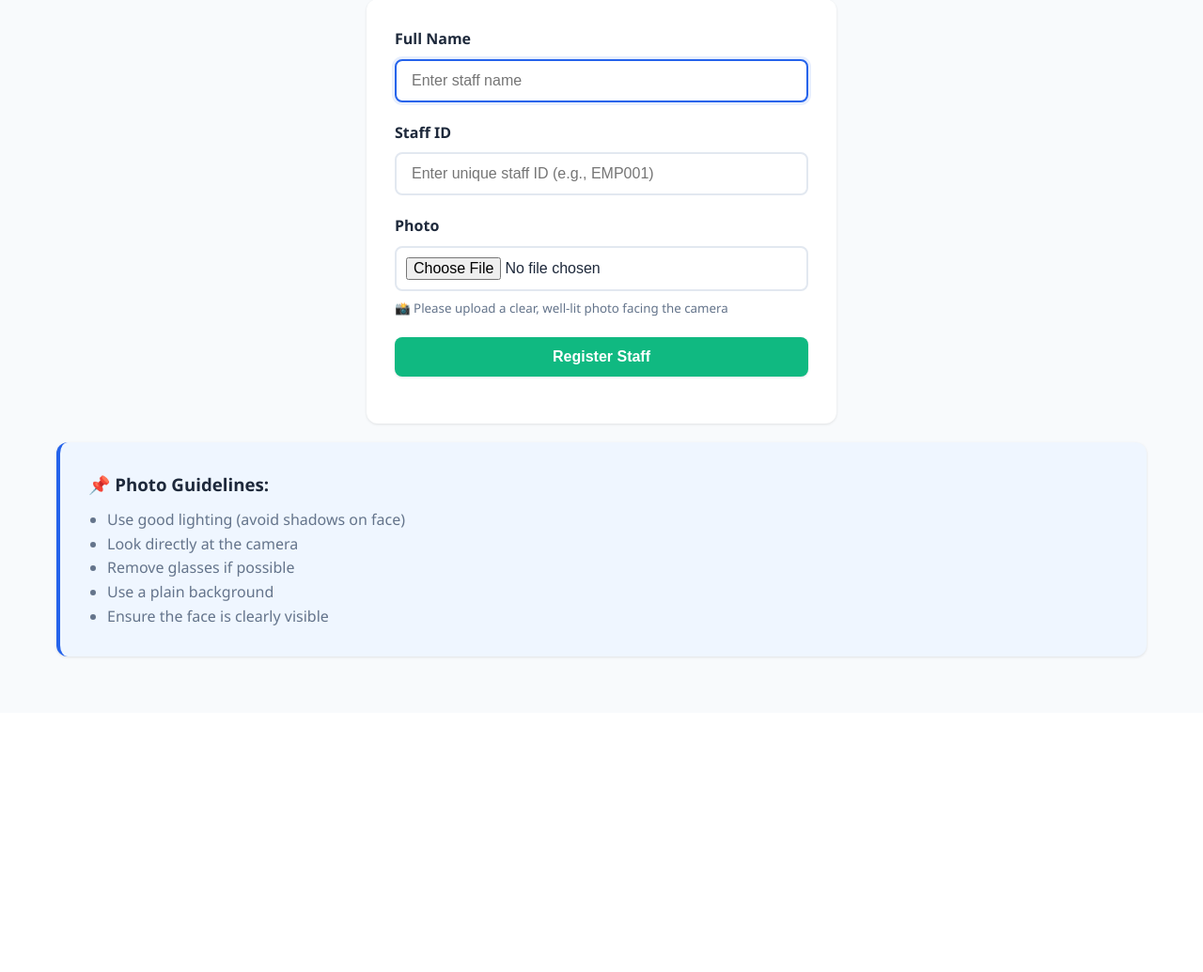
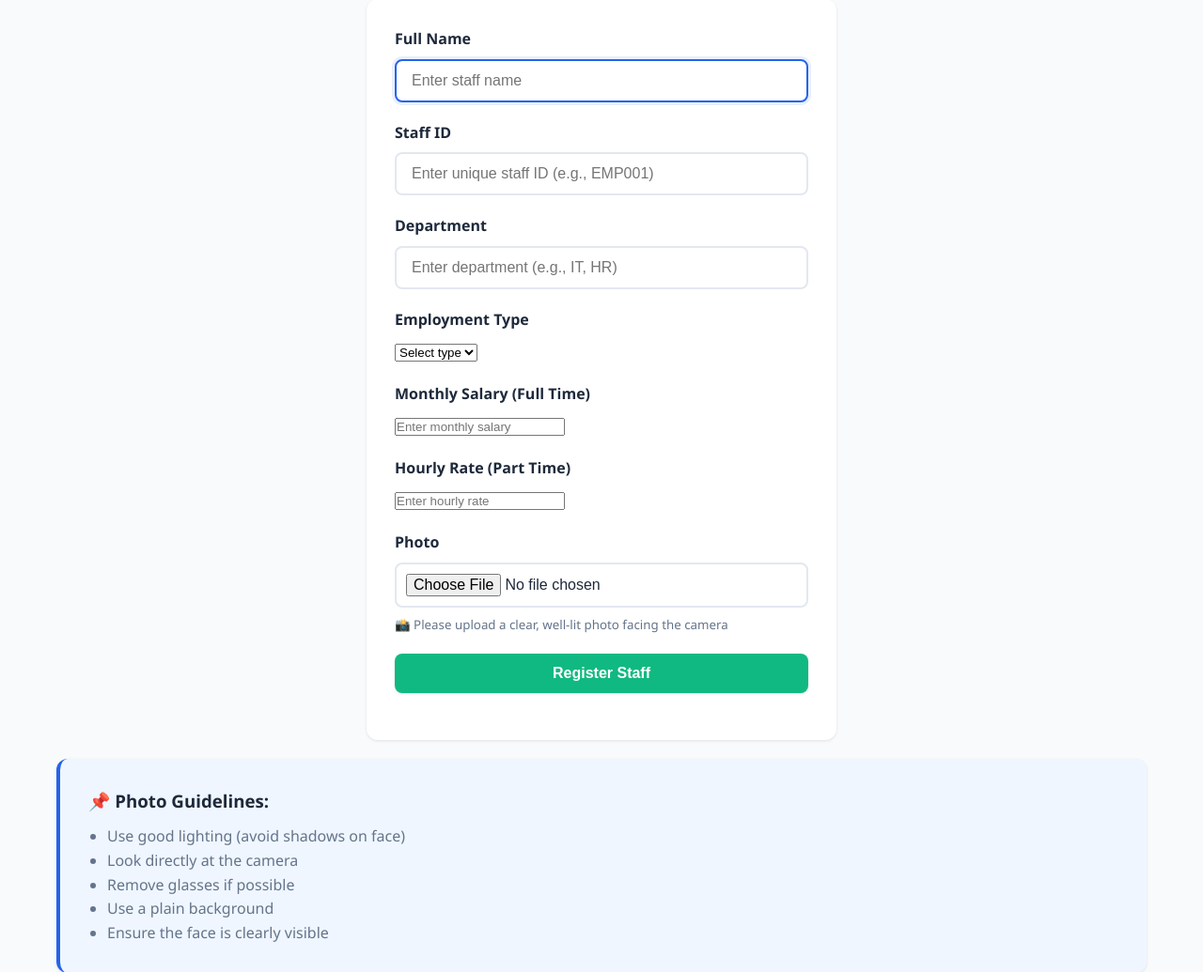
Before and after one commit to chengwei1130/attendance-monitoring-system, a Flask app: page /register in a window 1280 px wide. Shown: the part 269-1304 px from the top of the page at 94% size. Before the commit the page ends 970 px from the top, so only its background shows below. Run offline with Flask 3, Linux system fonts and the light colour scheme; the visitor is signed in with stand-in values (Sample User, id 1).

Commit message:
updated AMS: add department, employee type and salary

```diff
--- a/app.py
+++ b/app.py
@@ -57,34 +57,54 @@ def login_required(f):
 @app.route('/register', methods=['GET', 'POST'])
 @login_required
 def register():
-    """Staff registration page"""
     if request.method == 'POST':
         staffname = request.form.get('staffname', '').strip()
         staff_id = request.form.get('staff_id', '').strip()
+        department = request.form.get('department', '').strip()
+        employment_type = request.form.get('employment_type', '').strip()
+        monthly_salary = request.form.get('monthly_salary', '').strip()
+        hourly_rate = request.form.get('hourly_rate', '').strip()
         photo = request.files.get('photo')
 
-        # Validation
-        if not staffname or not staff_id:
-            flash('Staff name and ID are required', 'error')
+        if not staffname or not staff_id or not department or not employment_type:
+            flash('Staff name, ID, department and employment type are required', 'error')
             return render_template('register.html')
+
+        if employment_type not in ['full_time', 'part_time']:
+            flash('Invalid employment type', 'error')
+            return render_template('register.html')
+
+        if employment_type == 'full_time':
+            if not monthly_salary:
+                flash('Monthly salary is required for full-time staff', 'error')
+                return render_template('register.html')
+            hourly_rate = None
+            monthly_salary = float(monthly_salary)
+
+        elif employment_type == 'part_time':
+            if not hourly_rate:
+                flash('Hourly rate is required for part-time staff', 'error')
+                return render_template('register.html')
+            monthly_salary = None
+            hourly_rate = float(hourly_rate)
 
         if not photo or photo.filename == '':
             flash('Please upload a staff photo', 'error')
             return render_template('register.html')
 
-        # Save photo
         upload_dir = 'static/uploads'
         os.makedirs(upload_dir, exist_ok=True)
 
-        # Use staff_id in filename to avoid conflicts
         file_ext = os.path.splitext(photo.filename)[1]
         photo_filename = f"{staff_id}{file_ext}"
         photo_path = os.path.join(upload_dir, photo_filename).replace("\\", "/")
         photo.save(photo_path)
 
-        # Insert into database
         try:
-            insert_staff(staffname, staff_id, photo_path)
+            insert_staff(
+                staffname, staff_id, department, employment_type,
+                monthly_salary, hourly_rate, photo_path
+            )
             flash(f'Staff {staffname} registered successfully!', 'success')
             return redirect(url_for('register'))
         except Exception as e:
--- a/static/css/style.css
+++ b/static/css/style.css
@@ -527,3 +527,7 @@ button:hover, .btn:hover {
     background: #fee2e2;
     color: #991b1b;
 }
+
+#salary-group, #rate-group {
+    transition: all 0.3s ease;
+}
--- a/static/js/register.js
+++ b/static/js/register.js
@@ -18,3 +18,32 @@ setTimeout(() => {
         setTimeout(() => flash.remove(), 300);
     });
 }, 5000);
+
+
+const employmentType = document.getElementById("employment_type");
+const salaryGroup = document.getElementById("salary-group");
+const rateGroup = document.getElementById("rate-group");
+
+function toggleFields() {
+    const type = employmentType.value;
+
+    if (type === "full_time") {
+        salaryGroup.style.display = "block";
+        rateGroup.style.display = "none";
+        document.getElementById("hourly_rate").value = "";
+    } else if (type === "part_time") {
+        salaryGroup.style.display = "none";
+        rateGroup.style.display = "block";
+        document.getElementById("monthly_salary").value = "";
+
+    } else {
+        salaryGroup.style.display = "block";
+        rateGroup.style.display = "block";
+    }
+}
+
+// Run when dropdown changes
+employmentType.addEventListener("change", toggleFields);
+
+// Run once on page load (important!)
+window.addEventListener("load", toggleFields);
--- a/templates/register.html
+++ b/templates/register.html
@@ -34,7 +34,29 @@
                 <label for="staff_id">Staff ID</label>
                 <input type="text" id="staff_id" name="staff_id" placeholder="Enter unique staff ID (e.g., EMP001)" required>
             </div>
+            <div class="form-group">
+                <label for="department">Department</label>
+                <input type="text" id="department" name="department" placeholder="Enter department (e.g., IT, HR)" required>
+            </div>
 
+            <div class="form-group">
+                <label for="employment_type">Employment Type</label>
+                <select id="employment_type" name="employment_type" required>
+                    <option value="">Select type</option>
+                    <option value="full_time">Full Time</option>
+                    <option value="part_time">Part Time</option>
+                </select>
+            </div>
+
+            <div class="form-group" id="salary-group">
+                <label for="monthly_salary">Monthly Salary (Full Time)</label>
+                <input type="number" step="0.01" id="monthly_salary" name="monthly_salary" placeholder="Enter monthly salary">
+            </div>
+
+            <div class="form-group" id="rate-group">
+                <label for="hourly_rate">Hourly Rate (Part Time)</label>
+                <input type="number" step="0.01" id="hourly_rate" name="hourly_rate" placeholder="Enter hourly rate">
+            </div>
             <div class="form-group">
                 <label for="photo">Photo</label>
                 <input type="file" id="photo" name="photo" accept="image/*" required>
```
Also changed, not shown: database/create_table.sql (+12 -0 lines), db.py (+20 -8 lines), templates/404.html (+26 -11 lines), templates/500.html (+26 -11 lines), templates/staff_list.html (+13 -0 lines).
